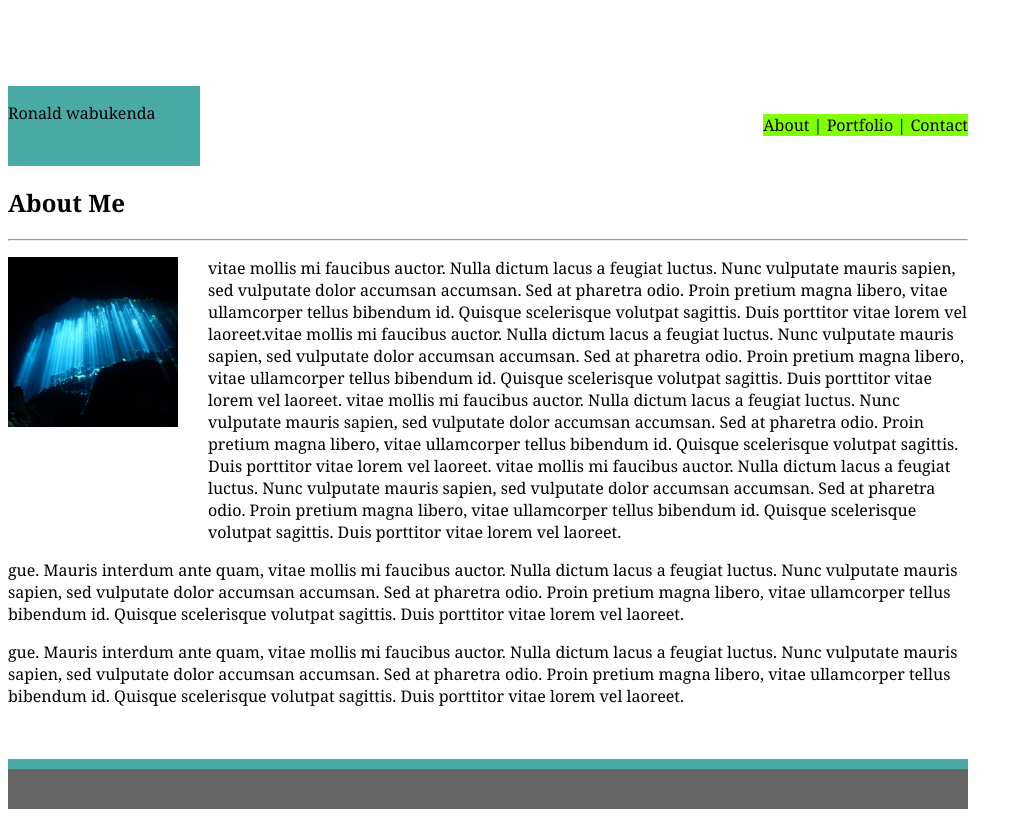
After one commit to ronwab/HW1-Portfolio, a PHP site: page /about.html in a window 1280 px wide. The commit adds this page. Shown: the whole page, without its empty margins (0-1023 px from the left). Run offline with PHP 8.4, Linux system fonts and the light colour scheme.

Commit message:
Add more files and images

```diff
--- /dev/null
+++ b/about.html
@@ -0,0 +1,79 @@
+<!DOCTYPE html>
+<html lang="en-us">
+  <head>
+    <meta charset="UTF-8" />
+    <title>Stuff I Think About</title>
+
+    <link rel="stylesheet" type="text/css" href="./css/style.css" />
+  </head>
+
+  <body class="wrapper">
+    <div>
+      <div class="header">
+        <p class="header"></p>
+        <div class="myName">
+          <p>Ronald wabukenda</p>
+        </div>
+        <div class="links">
+          About | Portfolio | Contact
+        </div>
+      </div>
+
+      <div class="aboutMe">
+        <h2>About Me</h2>
+        <hr />
+        <div class="mainBody">
+          <div class="image">
+            <img
+              src="./images/pic.jpeg"
+              style="float:left; width:170px;height:170px; "
+            />
+          </div>
+          <p class="p1">
+            vitae mollis mi faucibus auctor. Nulla dictum lacus a feugiat
+            luctus. Nunc vulputate mauris sapien, sed vulputate dolor accumsan
+            accumsan. Sed at pharetra odio. Proin pretium magna libero, vitae
+            ullamcorper tellus bibendum id. Quisque scelerisque volutpat
+            sagittis. Duis porttitor vitae lorem vel laoreet.vitae mollis mi
+            faucibus auctor. Nulla dictum lacus a feugiat luctus. Nunc vulputate
+            mauris sapien, sed vulputate dolor accumsan accumsan. Sed at
+            pharetra odio. Proin pretium magna libero, vitae ullamcorper tellus
+            bibendum id. Quisque scelerisque volutpat sagittis. Duis porttitor
+            vitae lorem vel laoreet. vitae mollis mi faucibus auctor. Nulla
+            dictum lacus a feugiat luctus. Nunc vulputate mauris sapien, sed
+            vulputate dolor accumsan accumsan. Sed at pharetra odio. Proin
+            pretium magna libero, vitae ullamcorper tellus bibendum id. Quisque
+            scelerisque volutpat sagittis. Duis porttitor vitae lorem vel
+            laoreet. vitae mollis mi faucibus auctor. Nulla dictum lacus a
+            feugiat luctus. Nunc vulputate mauris sapien, sed vulputate dolor
+            accumsan accumsan. Sed at pharetra odio. Proin pretium magna libero,
+            vitae ullamcorper tellus bibendum id. Quisque scelerisque volutpat
+            sagittis. Duis porttitor vitae lorem vel laoreet.
+          </p>
+          <p>
+            gue. Mauris interdum ante quam, vitae mollis mi faucibus auctor.
+            Nulla dictum lacus a feugiat luctus. Nunc vulputate mauris sapien,
+            sed vulputate dolor accumsan accumsan. Sed at pharetra odio. Proin
+            pretium magna libero, vitae ullamcorper tellus bibendum id. Quisque
+            scelerisque volutpat sagittis. Duis porttitor vitae lorem vel
+            laoreet.
+          </p>
+          <p>
+            gue. Mauris interdum ante quam, vitae mollis mi faucibus auctor.
+            Nulla dictum lacus a feugiat luctus. Nunc vulputate mauris sapien,
+            sed vulputate dolor accumsan accumsan. Sed at pharetra odio. Proin
+            pretium magna libero, vitae ullamcorper tellus bibendum id. Quisque
+            scelerisque volutpat sagittis. Duis porttitor vitae lorem vel
+            laoreet.
+          </p>
+        </div>
+      </div>
+    </div>
+  </body>
+  <div>
+    <br />
+    <br />
+    <div class="footer1"></div>
+    <div class="footer2"></div>
+  </div>
+</html>
--- a/css/style.css
+++ b/css/style.css
@@ -2,9 +2,11 @@
   max-width: 960px;
 }
 .header {
-  background-color: grey;
+  background-color: #ffffff;
   height: 150px;
   position: relative;
+  border-color: #cccccc;
+  font-family: "Georgia", Times, Times New Roman, serif;
 }
 
 .myName {
@@ -24,6 +26,7 @@
   background-color: aqua;
   position: relative;
   height: 200px;
+  padding-left: 200px;
 }
 .pagebodyHeader {
   background-color: purple;
@@ -34,4 +37,54 @@
   position: absolute;
   width: 200px;
   height: auto;
+  float: left;
+  width: 170px;
+  height: 170px;
 }
+.aboutMe {
+  font-family: "Georgia", Times, Times New Roman, serif;
+}
+.p {
+  text: #777777;
+}
+hr {
+}
+.p1 {
+  margin-left: 200px;
+}
+.mainBody {
+  background-color: #ffffff;
+  border-color: #dddddd;
+}
+
+.footer1 {
+  background-color: #4aaaa5;
+  width: 960px;
+  height: 10px;
+}
+.footer2 {
+  background-color: #666666;
+  width: 960px;
+  height: 40px;
+}
+.firstRow {
+  height: 150px;
+  position: relative;
+  border-color: #cccccc;
+}
+.image1 {
+  height: 40px;
+  width: 40%;
+  position: absolute;
+  bottom: 0;
+  padding-left: 40px;
+  padding-right: 40px;
+}
+.image2 {
+  height: 40px;
+  width: 80%;
+  position: absolute;
+  bottom: 0;
+  padding-left: 40px;
+  padding-right: 40px;
+}
```
Also changed, not shown: contact.html (+34 -46 lines), portfolio.html (+51 -0 lines), images/pic.jpeg (added), index.html (deleted), 7 other files.
